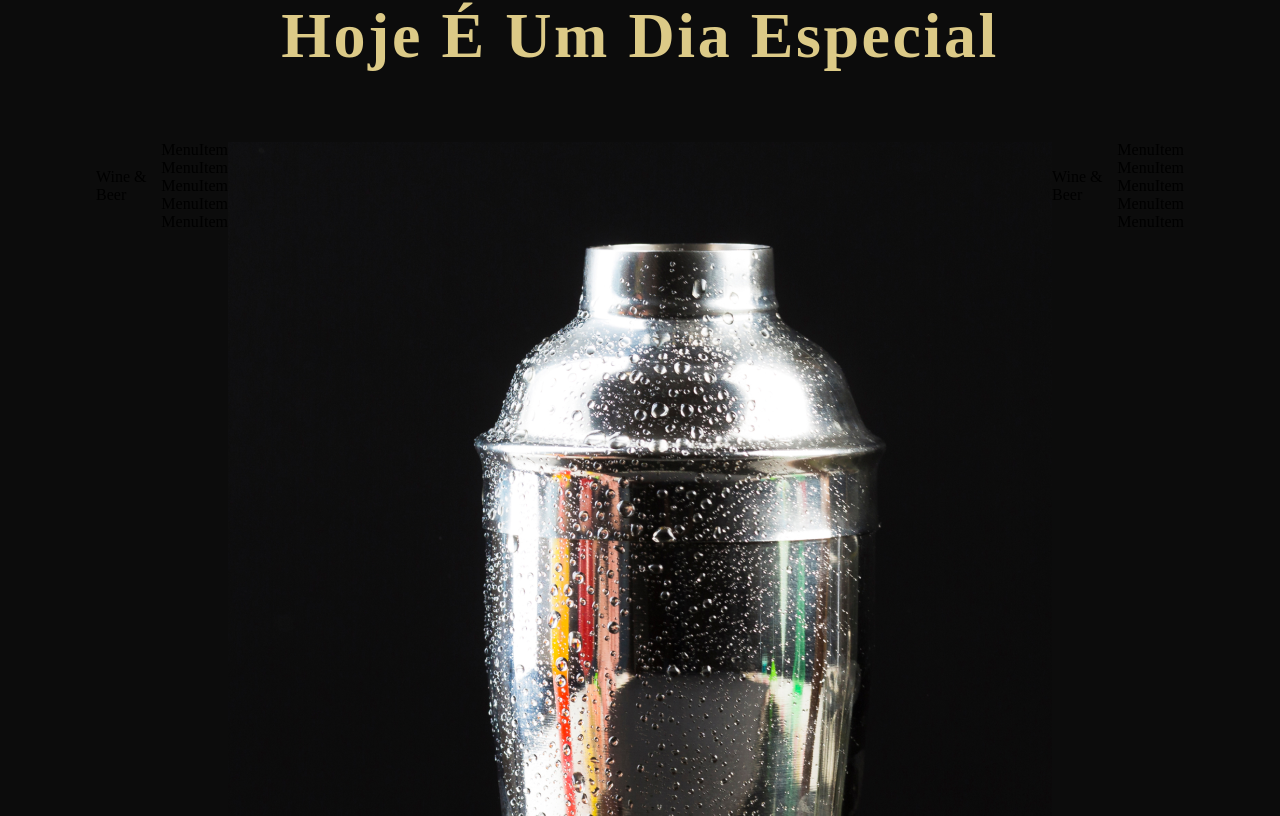
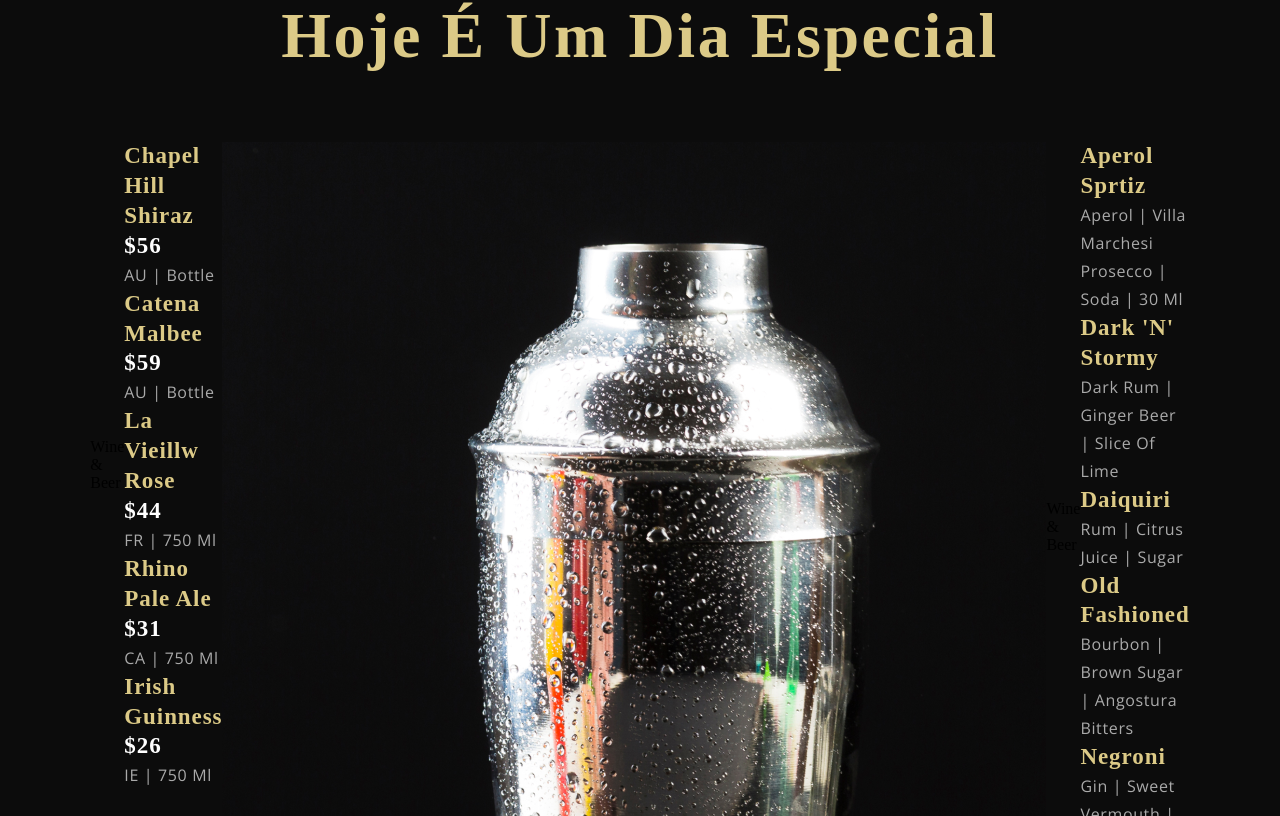
Before and after one commit to JulioCesarAlvesMoreira/Restaurant, a React (Create React App) app: page / in a window 1280 px wide. Shown: the part 2204-3020 px from the top of the page. Built offline with nearby package versions, Linux system fonts and the light colour scheme; a web font is replaced by a local one.

Commit message:
menu item

```diff
--- a/src/components/Menuitem/MenuItem.jsx
+++ b/src/components/Menuitem/MenuItem.jsx
@@ -2,9 +2,23 @@ import React from 'react';
 
 import './MenuItem.css';
 
-const MenuItem = () => (
-  <div>
-    MenuItem
+const MenuItem = ( { title, price, tags } ) => (
+  <div className='app__menuitem'>
+    <div className='app__menuitem-head'>
+      <div className='app__menuitem-name'>
+        <p className='p__cormorant' style={{ color: '#DCCA87'  }}>{title}</p>
+      </div>
+
+      <div className='app__menuitem-dash' />
+
+      <div className='app__menuitem-proce'>
+        <p className='p__cormorant'>{price}</p>
+      </div>
+    </div>
+
+    <div className='app__menuitem-sub'>
+      <p className='p__opensans' style={{ color: '#AAA' }}>{tags}</p>
+    </div>
   </div>
 );
 
--- a/src/container/Menu/SpecialMenu.jsx
+++ b/src/container/Menu/SpecialMenu.jsx
@@ -15,7 +15,7 @@ const SpecialMenu = () => (
         <p className='app__specialMenu_menu_heading'>Wine & Beer</p>
         <div className='app__specialMenu_menu_items'>
           {data.wines.map((wine, index) => (
-            <MenuItem  key={wine.title + index} title={wine.price} price={wine.price}  tags={wine.tags}/>
+            <MenuItem  key={wine.title + index} title={wine.title} price={wine.price}  tags={wine.tags}/>
           ))}
         </div>
         </div>
```
